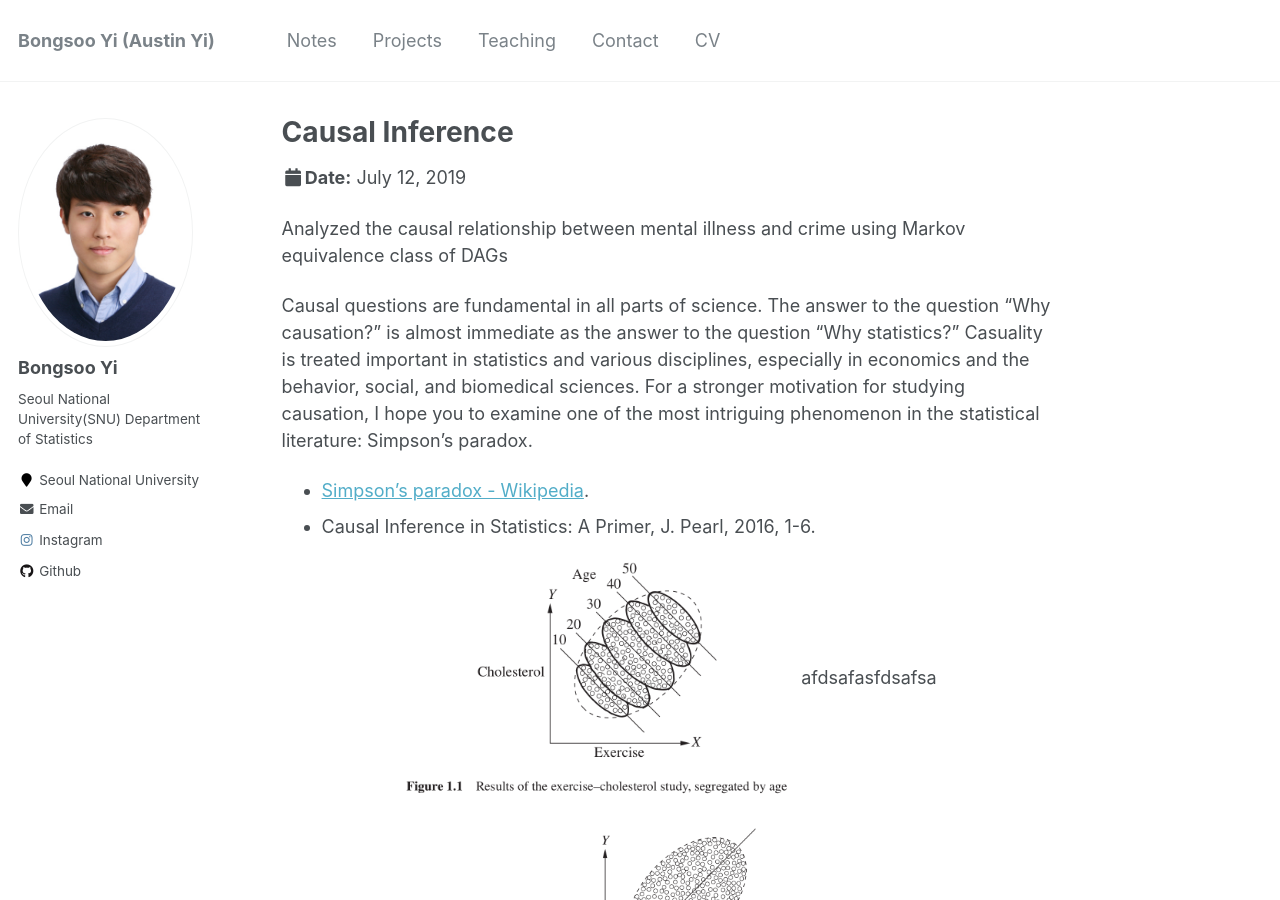
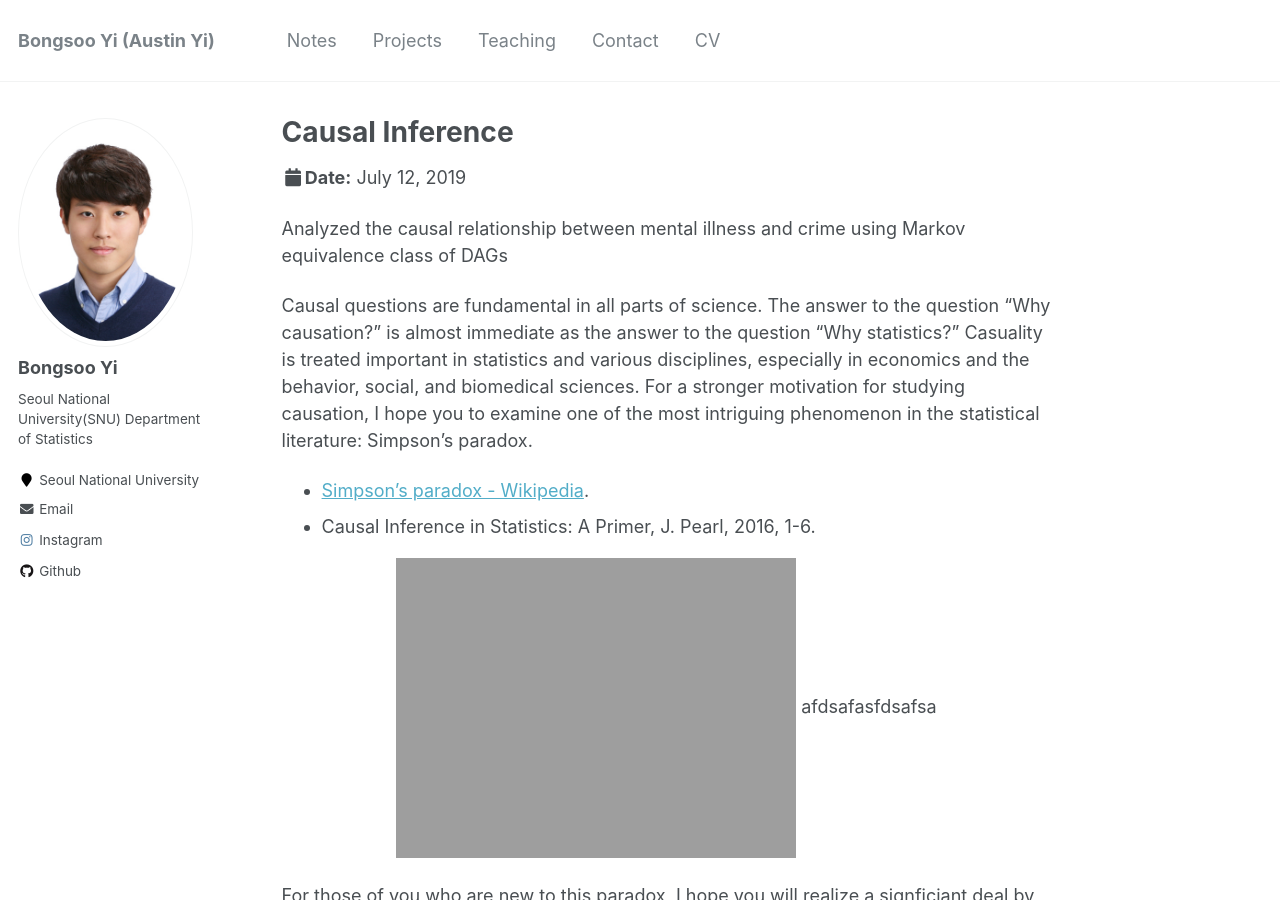
Before and after one commit to austinyi/austinyi.github.io, a Jekyll site: the page built from _talks/2019-07-12-talk-2.md, in a window 1280 px wide and 900 px high. Built offline with Jekyll 4.4.1, drawn with Linux system fonts in a browser that asks for light colours.

Commit message:
Update 2019-07-12-talk-2.md

```diff
--- a/_talks/2019-07-12-talk-2.md
+++ b/_talks/2019-07-12-talk-2.md
@@ -17,15 +17,11 @@ Causal questions are fundamental in all parts of science. The answer to the ques
 
 <p align="center">
 
-  <img src="http://austinyi.github.io/images/simpson2.png" style="width:400px;"/>
+  <img src="http://austinyi.github.io/images/simpson3.png" style="width:400px;"/>
 afdsafasfdsafsa
 </p>
 
-<p align="center">
 
-  <img src="http://austinyi.github.io/images/simpson1.png" style="width:550px;"/>
-
-</p>
 
 For those of you who are new to this paradox, I hope you will realize a signficiant deal by looking at the two figures.
 I was motivated by some causal questions. For example, "  ?"; " ?"
```
